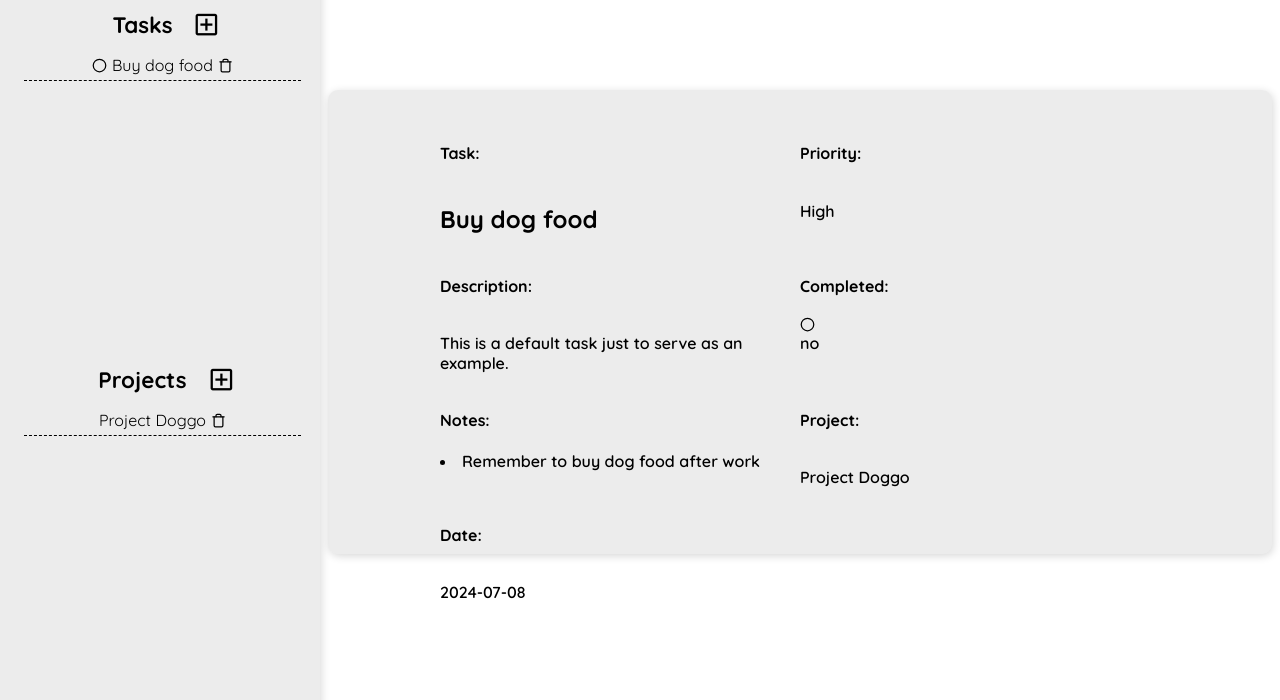
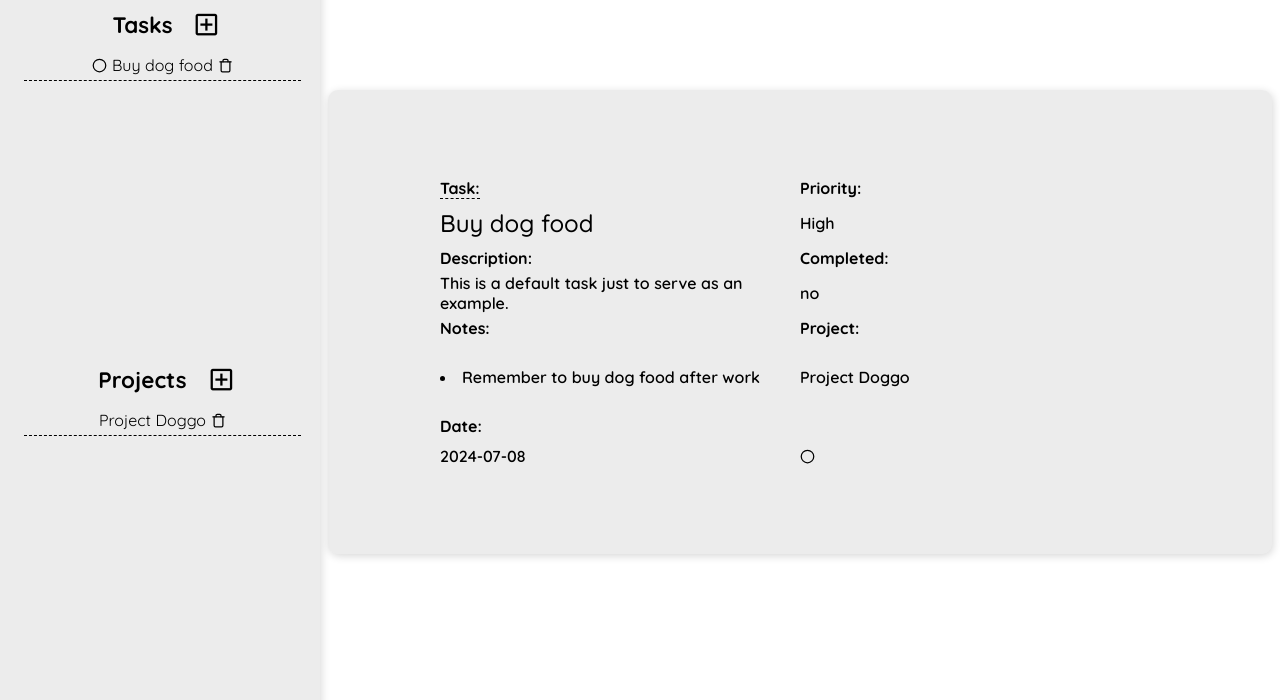
Before and after one commit to joviscab/todo-list, a website built with webpack: page src/index.html in a window 1280 px wide. Both pictures are taken after a click on the picture 99 px from the left and 143 px from the top of the page. Shown: the part 78-778 px from the top of the page. Built offline with nearby package versions, Linux system fonts and the light colour scheme.

Commit message:
fix minor style adjustments in the showcard grid

```diff
--- a/src/style/index.css
+++ b/src/style/index.css
@@ -239,76 +239,99 @@ li.task-item {
     height: 25rem;
     display: grid;
     grid-template-columns: 1fr 1fr;
-    grid-template-rows: 1fr 1fr 1fr 1fr 1fr 1fr 1fr;
+    grid-template-rows: 30px 40px 30px 40px 30px 0.4fr 30px 30px;
+    justify-items: start;
+    align-content: center;
 }
 
 .show-task-title-label {
     grid-column: 1 / 2;
     grid-row: 1 / 2;
+    align-self: center;
+    border-bottom: dashed 1px black;
 }
 
 .show-task-name {
     grid-column: 1 / 2;
     grid-row: 2 / 3;
+    align-self: center;
+    font-weight: 500;
 }
 
 .show-task-description-label {
     grid-column: 1 / 2;
     grid-row: 3 / 4;
+    align-self: center;
 }
 
 .show-task-description {
     grid-column: 1 / 2;
     grid-row: 4 / 5;
+    align-self: center;
 }
 
 .show-task-notes-label {
     grid-column: 1 / 2;
     grid-row: 5 / 6;
+    align-self: center;
 }
 
 .show-task-notes {
     grid-column: 1 / 2;
     grid-row: 6 / 7;
+    align-self: center;
 }
 
 .show-task-date-label {
     grid-column: 1 / 2;
     grid-row: 7 / 8;
+    align-self: center;
 }
 
 .show-task-date {
     grid-column: 1 / 2;
     grid-row: 8 / 9;
+    align-self: center;
 }
 
 .show-task-priority-label {
     grid-column: 2 / 3;
     grid-row: 1 / 2;
+    align-self: center;
 }
 
 .show-task-priority {
     grid-column: 2 / 3;
     grid-row: 2 / 3;
+    align-self: center;
 }
 
 .show-task-status-label {
     grid-column: 2 / 3;
     grid-row: 3 / 4;
+    align-self: center;
 }
 
 .show-task-status,
 .check-icon-show-task {
     grid-column: 2 / 3;
     grid-row: 4 / 5;
+    align-self: center;
+}
+
+.check-icon-show-task {
+    grid-column: 2 / 3;
+    grid-row: 8 / 9;
 }
 
 .show-task-project-label {
     grid-column: 2 / 3;
     grid-row: 5 / 6;
+    align-self: center;
 }
 
 .project-name-show {
     grid-column: 2 / 3;
     grid-row: 6 / 7;
+    align-self: center;
 }
```
